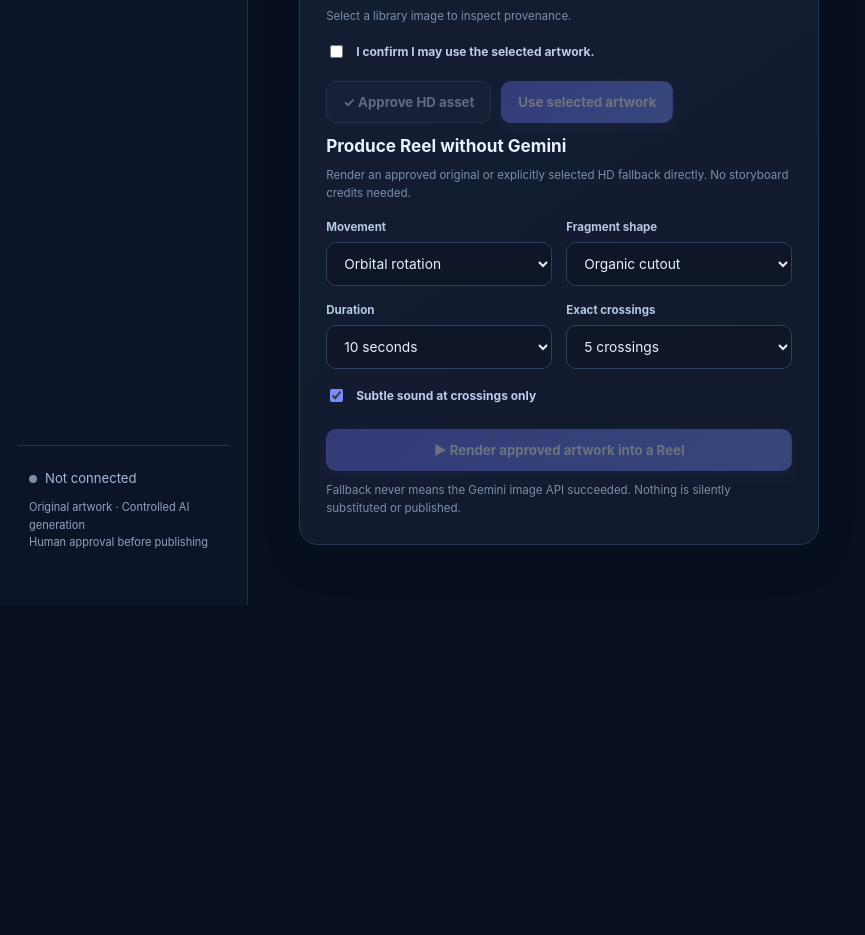
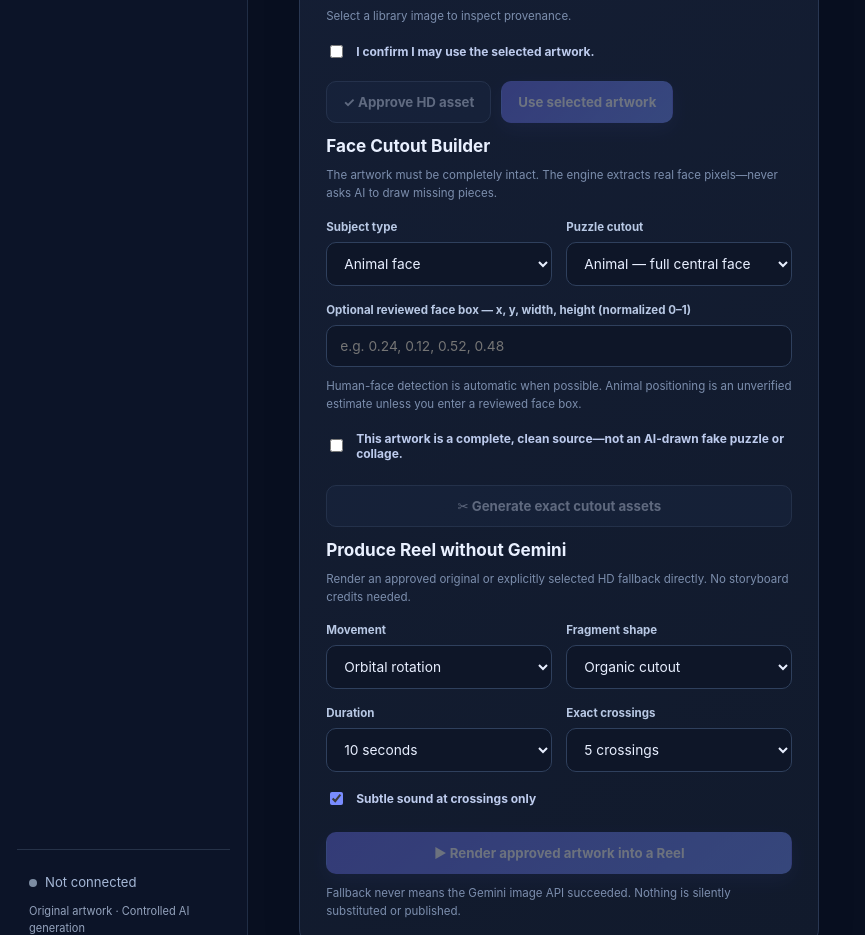
Before and after one commit to ridaelalaoui42-sys/Rfactory, a plain HTML site: page apps/studio/index.html in a window 1280 px wide. Shown: the part 1300-2235 px from the top of the page, without its empty margins (0-865 px from the left). Before the commit the page ends 1905 px from the top, so only its background shows below. Drawn offline with Linux system fonts and the light colour scheme; files that its build step writes are made by us from their sources.

Commit message:
feat(ui): ship face-aware cutout workbench with clean source confirmation, geometry previews and approval

```diff
--- a/apps/studio/index.html
+++ b/apps/studio/index.html
@@ -61,6 +61,49 @@
             <div class="btn-row">
               <button class="btn outline" id="library-approve-btn" disabled>✓ Approve HD asset</button>
               <button class="btn primary" id="library-stage-btn" disabled>Use selected artwork</button>
+            </div>
+            <div class="face-builder" id="face-builder">
+              <h3>Face Cutout Builder</h3>
+              <p class="helper">The artwork must be completely intact. The engine extracts real face pixels—never asks AI to draw missing pieces.</p>
+              <div class="grid-two">
+                <div><label for="face-subject-type">Subject type</label>
+                <select id="face-subject-type">
+                  <option value="animal">Animal face</option>
+                  <option value="human">Human face</option>
+                  <option value="portrait">General portrait</option>
+                </select></div>
+                <div><label for="face-mode">Puzzle cutout</label>
+                <select id="face-mode">
+                  <option value="animal_face_core">Animal — full central face</option>
+                  <option value="animal_eye_band">Animal — moving eye band</option>
+                  <option value="animal_muzzle_patch">Animal — muzzle patch</option>
+                  <option value="animal_forehead_patch">Animal — forehead</option>
+                  <option value="human_three_slice_face">Human — three moving facial slices</option>
+                  <option value="human_triangle_face_puzzle">Human — three triangular fragments</option>
+                  <option value="human_eye_band">Human — eye band</option>
+                  <option value="human_nose_mouth_patch">Human — nose + mouth</option>
+                  <option value="human_feature_fragments">Human — three distinct features</option>
+                  <option value="portrait_center_mask">Portrait — central oval</option>
+                  <option value="portrait_ring_segment">Portrait — rotating ring</option>
+                  <option value="portrait_cheek_patch">Portrait — cheek</option>
+                </select></div>
+              </div>
+              <label for="face-manual-bbox">Optional reviewed face box — x, y, width, height (normalized 0–1)</label>
+              <input id="face-manual-bbox" type="text" placeholder="e.g. 0.24, 0.12, 0.52, 0.48">
+              <p class="helper">Human-face detection is automatic when possible. Animal positioning is an unverified estimate unless you enter a reviewed face box.</p>
+              <label class="check-row"><input id="face-clean-confirm" type="checkbox"> This artwork is a complete, clean source—not an AI-drawn fake puzzle or collage.</label>
+              <button id="face-generate-btn" class="btn outline full" disabled>✂ Generate exact cutout assets</button>
+              <div id="face-cutout-results" hidden>
+                <p id="face-cutout-status" class="helper"></p>
+                <div class="face-assets-grid">
+                  <div><strong>Original</strong><img id="face-original-preview" alt="Clean canonical source"></div>
+                  <div><strong>Hole plate</strong><img id="face-hole-preview" alt="Programmatically created hole plate"></div>
+                  <div><strong>Extracted piece</strong><img id="face-piece-preview" alt="First exact image fragment"></div>
+                  <div><strong>Mask</strong><img id="face-mask-preview" alt="Binary source mask"></div>
+                </div>
+                <button id="face-approve-btn" class="btn outline full">✓ Approve cutout geometry for rendering</button>
+                <a id="face-download-pack" class="btn outline full" href="#" download>↓ Export source + mask + pieces ZIP</a>
+              </div>
             </div>
             <div class="library-direct-render">
               <h3>Produce Reel without Gemini</h3>
```
